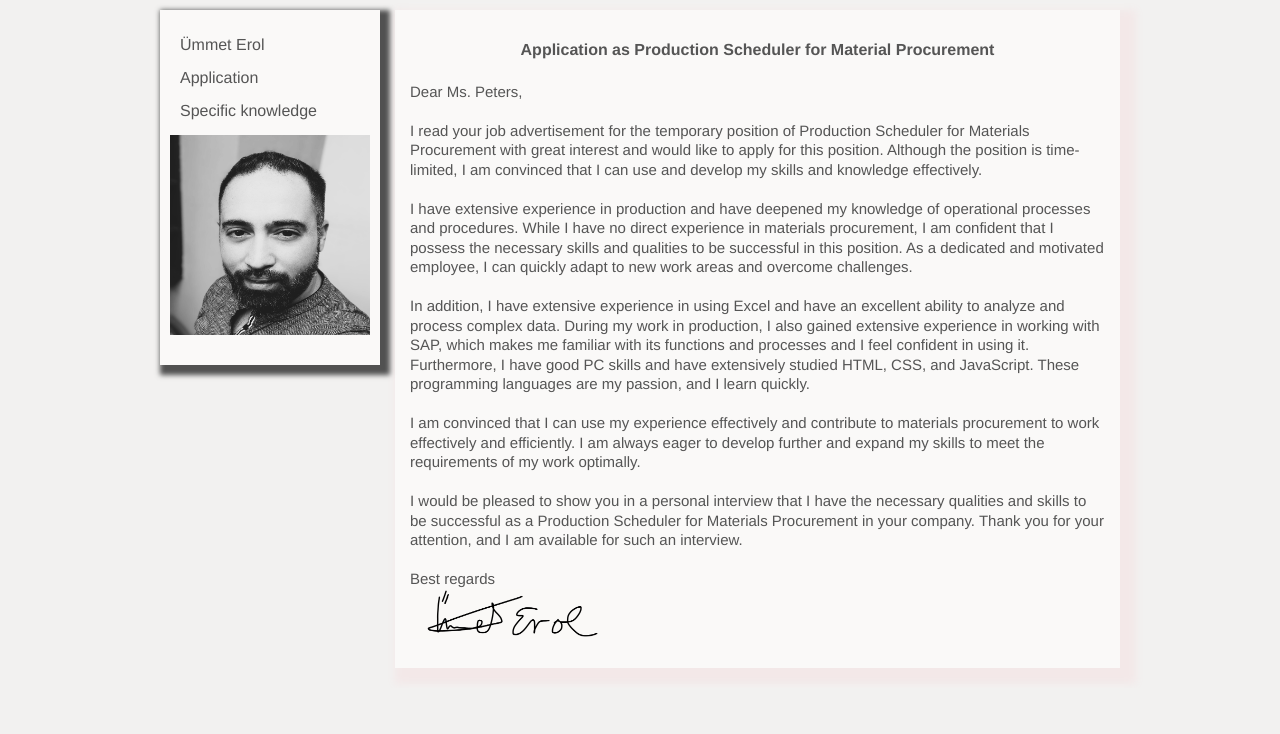
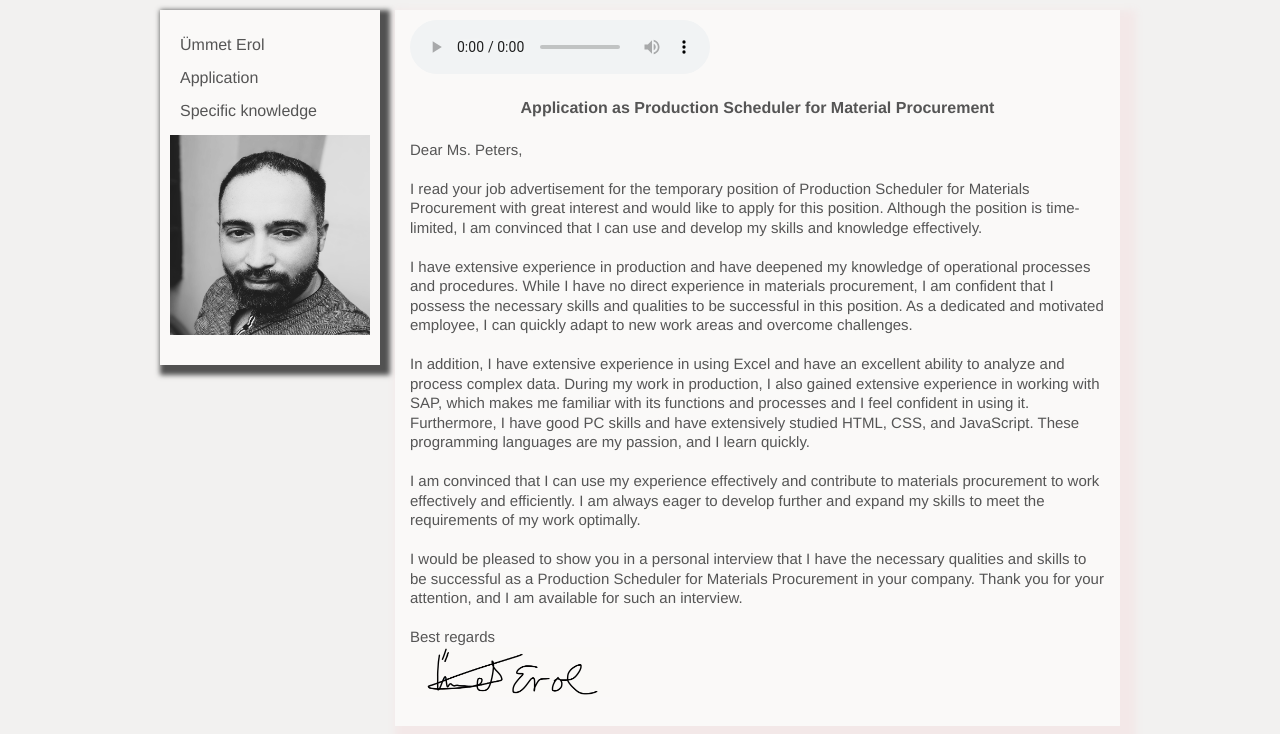
Before and after one commit to Erol83/MeineBW, a plain HTML site: page EN.Bewerbung.html in a window 1280 px wide. Shown: the part 112-846 px from the top of the page. Before the commit the page ends 800 px from the top, so only its background shows below. Drawn offline with Linux system fonts and the light colour scheme.

Commit message:
Ton.Enlisch

```diff
--- a/EN.Bewerbung.html
+++ b/EN.Bewerbung.html
@@ -41,7 +41,7 @@
 
 
 
-      <div id="inhalt">
+      <div id="inhalt"> <audio id="audio_with_controls" controls src="Bewerbung.englischogg.ogg" type="audio/ogg"></audio>
         <h2>Application as Production Scheduler for Material Procurement</h2>
 
 
```
